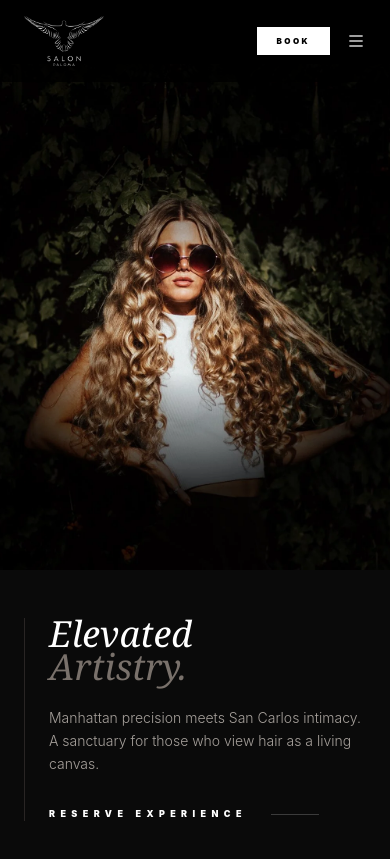
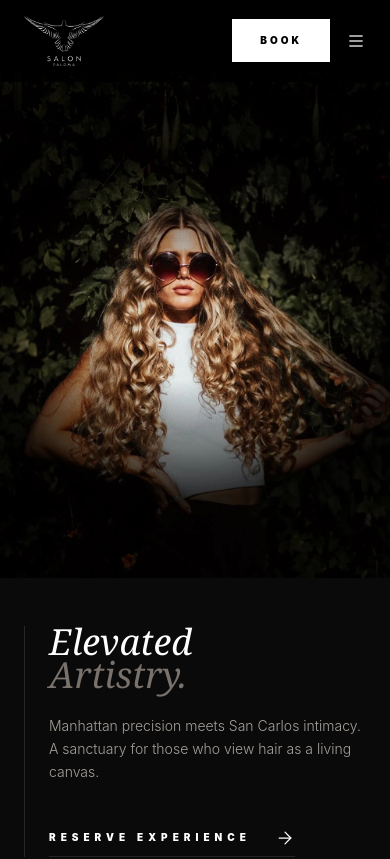
Before and after one commit to makindosrecords/salon-paloma, a React (Vite) app: page / in a window 390 px wide. Shown: the top 859 px of the page. Built offline with nearby package versions, Linux system fonts and the light colour scheme.

Commit message:
fix mobile hero visibility and touch hover effects x22

```diff
--- a/src/App.jsx
+++ b/src/App.jsx
@@ -40,6 +40,7 @@ const Icons = {
   Menu: () => <svg xmlns="http://www.w3.org/2000/svg" width="20" height="20" viewBox="0 0 24 24" fill="none" stroke="currentColor" strokeWidth="1.5"><line x1="4" x2="20" y1="12" y2="12"></line><line x1="4" x2="20" y1="6" y2="6"></line><line x1="4" x2="20" y1="18" y2="18"></line></svg>,
   X: () => <svg xmlns="http://www.w3.org/2000/svg" width="20" height="20" viewBox="0 0 24 24" fill="none" stroke="currentColor" strokeWidth="1.5"><path d="M18 6 6 18"></path><path d="m6 6 12 12"></path></svg>,
   ChevronRight: () => <svg xmlns="http://www.w3.org/2000/svg" width="16" height="16" viewBox="0 0 24 24" fill="none" stroke="currentColor" strokeWidth="2"><path d="m9 18 6-6-6-6"></path></svg>,
+  ArrowRight: () => <svg xmlns="http://www.w3.org/2000/svg" width="20" height="20" viewBox="0 0 24 24" fill="none" stroke="currentColor" strokeWidth="1.5" strokeLinecap="round" strokeLinejoin="round"><line x1="5" y1="12" x2="19" y2="12"></line><polyline points="12 5 19 12 12 19"></polyline></svg>,
   Instagram: () => <svg xmlns="http://www.w3.org/2000/svg" width="18" height="18" viewBox="0 0 24 24" fill="none" stroke="currentColor" strokeWidth="1.5"><rect width="20" height="20" x="2" y="2" rx="5" ry="5"></rect><path d="M16 11.37A4 4 0 1 1 12.63 8 4 4 0 0 1 16 11.37z"></path><line x1="17.5" x2="17.51" y1="6.5" y2="6.5"></line></svg>,
   Yelp: () => <svg xmlns="http://www.w3.org/2000/svg" width="18" height="18" viewBox="0 0 24 24" fill="none" stroke="currentColor" strokeWidth="1.5"><path d="M19.7 13c0 .8-.5 1.5-1.2 1.8-.8.3-1.8.2-2.5-.2-.5-.3-.9-.7-1.1-1.2-.2-.5-.3-1-.2-1.5.1-.8.7-1.5 1.5-1.7.8-.2 1.7 0 2.3.6.4.4.7.9.7 1.4z" /></svg>
 };
@@ -81,7 +82,7 @@ const App = () => {
           </div>
 
           <div className="flex items-center gap-4">
-            <a href={CONFIG.bookingUrl} target="_blank" className="bg-white text-black px-5 py-2 text-[8px] md:text-[9px] tracking-[0.3em] uppercase font-black hover:bg-stone-300 transition-all">
+            <a href={CONFIG.bookingUrl} target="_blank" className="bg-white text-black px-7 py-3.5 md:px-8 md:py-2.5 text-[10px] md:text-[9px] tracking-[0.3em] uppercase font-black hover:bg-stone-300 transition-all active:scale-95">
               Book
             </a>
             <button className="lg:hidden text-white" onClick={() => setIsMenuOpen(true)}><Icons.Menu /></button>
@@ -100,7 +101,7 @@ const App = () => {
       )}
 
       {/* HERO SECTION - SPLIT FOR PORTRAIT / OVERLAY FOR LANDSCAPE */}
-      <header className="relative w-full flex flex-col lg:block lg:h-[100svh] min-h-[500px] bg-black overflow-hidden pt-[64px] lg:pt-0">
+      <header className="relative w-full flex flex-col lg:block lg:h-[100svh] min-h-[500px] bg-black overflow-hidden pt-[72px] lg:pt-0">
 
         {/* IMAGE CONTAINER: Focal point nudged up slightly (35%) to protect the head */}
         <div className="w-full h-[60vh] sm:h-[70vh] lg:absolute lg:inset-0 z-0">
@@ -120,12 +121,12 @@ const App = () => {
               Elevated <br />
               <span className="text-stone-500">Artistry.</span>
             </h1>
-            <p className="max-w-sm text-stone-400 text-sm md:text-base font-light leading-relaxed mb-8">
+            <p className="max-w-sm text-stone-400 text-sm md:text-base font-light leading-relaxed mb-10">
               Manhattan precision meets San Carlos intimacy. A sanctuary for those who view hair as a living canvas.
             </p>
-            <a href={CONFIG.bookingUrl} target="_blank" className="group flex items-center gap-6 text-[9px] tracking-[0.6em] uppercase font-black text-white hover:text-stone-400 transition-all">
+            <a href={CONFIG.bookingUrl} target="_blank" className="group inline-flex items-center gap-6 text-[10px] md:text-[11px] tracking-[0.5em] uppercase font-black text-white hover:text-stone-400 transition-all border-b border-white/10 pb-2 hover:border-white">
               Reserve Experience
-              <div className="w-12 h-[1px] bg-white/20 transition-all group-hover:w-20 group-hover:bg-white"></div>
+              <Icons.ArrowRight />
             </a>
           </div>
         </div>
```
